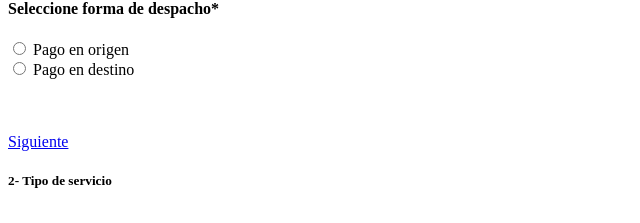
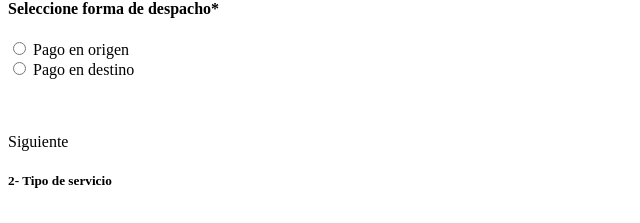
Before and after one commit to DarwinSc/via-cargo-form, a Next.js app: page /cotizador/PageRender in a window 1280 px wide. Shown: the part 1236-1459 px from the top of the page, without its empty margins (0-640 px from the left). Built offline with nearby package versions, Linux system fonts and the light colour scheme.

Commit message:
new validation

```diff
--- a/components/Form/components/BeginManagerForm/BeginManagerForm.jsx
+++ b/components/Form/components/BeginManagerForm/BeginManagerForm.jsx
@@ -1,6 +1,15 @@
 import React from "react";
 
 const BeginManagerForm = props => {
+  let nextStepButtonProps  = {};
+
+  if(!props.submitDisabled)
+    nextStepButtonProps = {
+      "href": "#collapseTwo1",
+      "data-toggle": "collapse"
+    }
+
+
   return (
     <div className="row">
       <div className="container">
@@ -162,9 +171,10 @@ const BeginManagerForm = props => {
         /> Pago en destino
 
       </div>
+
       <div className="form-group form-group col-md-3 col-lg-8">
-        {props.errors.dispatchFormHandler && (
-          <label className="text-danger">{props.errors.dispatchFormHandler}</label>
+        {props.errors.dispatchForm && (
+          <label className="text-danger">{props.errors.dispatchForm}</label>
         )}
       </div>
       <br/>
@@ -173,12 +183,10 @@ const BeginManagerForm = props => {
       <div className="form-group form-group col-md-3 col-lg-12"><br/>
 
         <a
+          {...nextStepButtonProps}
           id="beginManagerSubmitButton"
-          className={`btn btn-primary btn-md ${props.submitDisabled && 'disabled'}`}
-          href="#collapseTwo1"
-          data-toggle="collapse"
+          className="btn btn-primary btn-md text-white"
           onClick={props.nextStepHandler}
-
         >
           Siguiente
         </a>
--- a/components/Form/components/BeginManagerForm/index.jsx
+++ b/components/Form/components/BeginManagerForm/index.jsx
@@ -29,7 +29,7 @@ const Container = props => {
     } else {
       setSubmitDisabled(true)
     }
-  }, [formData])
+  }, [formData, errors])
 
   const formDataHandler = (key, value) => setFormData({
       ...formData,
@@ -40,7 +40,29 @@ const Container = props => {
       [key]: value
     }),
     resetErrorsHandler = () => setErrors({}),
-    nextStepHandler = e => props.formDataHandler("deliveryData", formData);
+    nextStepHandler = e => {
+      if(submitDisabled) {
+        let errors = {
+
+        }
+
+        Object.keys(formData).map((key) => {
+          const value = formData[key];
+          if(!value) {
+            errors = {
+              ...errors,
+              [key]: 'Campo obligatorio'
+            }
+          }
+        });
+
+        if(!R.isEmpty(errors)) {
+          setErrors({...errors});
+        }
+      } else {
+        props.formDataHandler("deliveryData", formData);
+      }
+    }
 
   const originPostalCodeHandler = e => {
       const value = R.pathOr(null, ['target', 'value'], e);
@@ -82,11 +104,15 @@ const Container = props => {
       errorsHandler('declaredValue', (!value || value <= 0) && 'Campo obligatorio')
       formDataHandler('declaredValue', e.target.value)
     },
-    dispatchFormHandler = e => e && formDataHandler('dispatchForm', e.target.value);
+    dispatchFormHandler = e => {
+      const value = R.pathOr(null, ['target', 'value'], e);
+      errorsHandler('dispatchForm', !value && 'Campo obligatorio')
+      formDataHandler('dispatchForm', e.target.value);
+    };
 
   const getAndCleanErrors = () => {
-      const lol = R.filter(f => f, errors);
-      return R.isEmpty(lol);
+      const filterErrors = R.filter(f => f, errors);
+      return R.isEmpty(filterErrors);
     },
     checkIfFormIsComplete = () => {
       let allFormDataSuccess = true;
```
